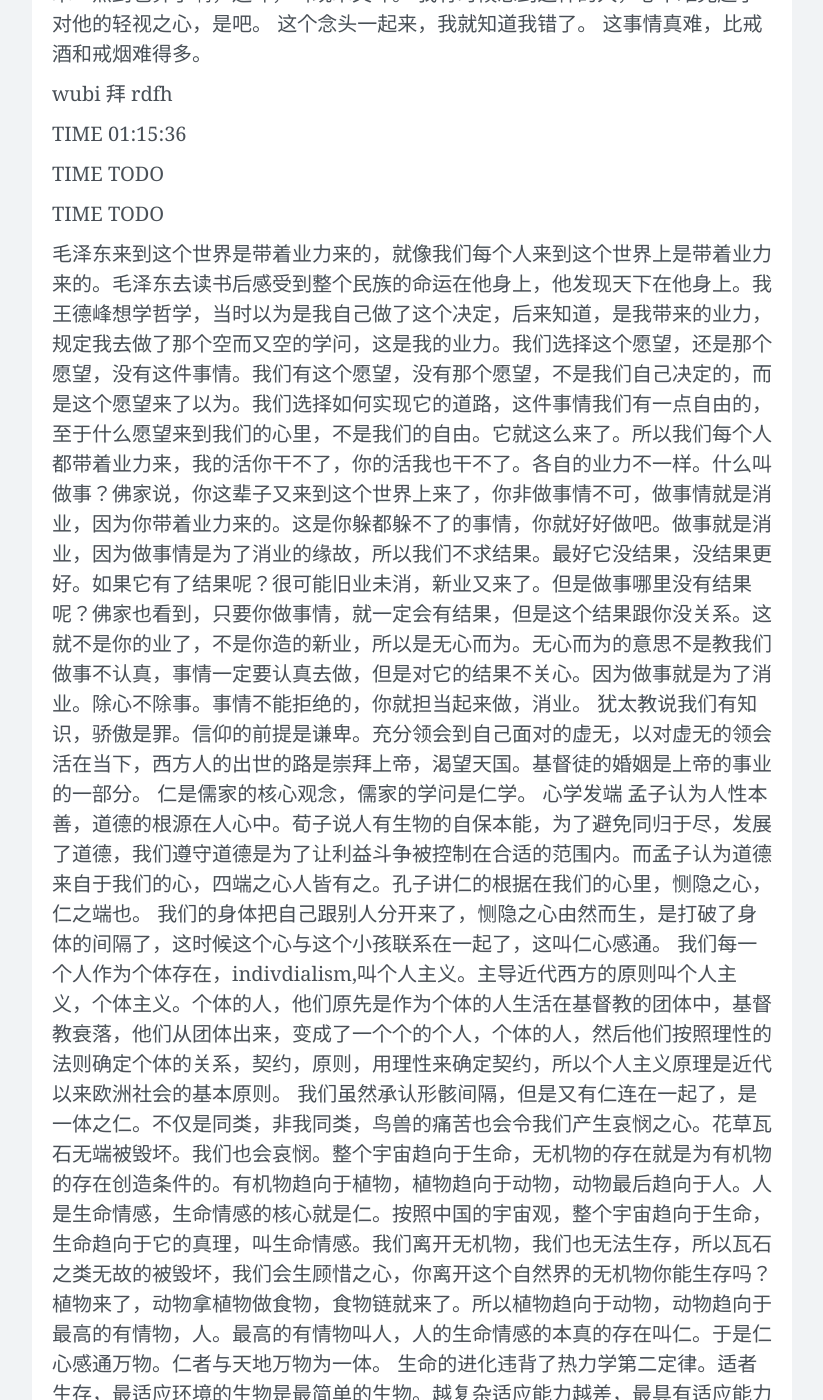
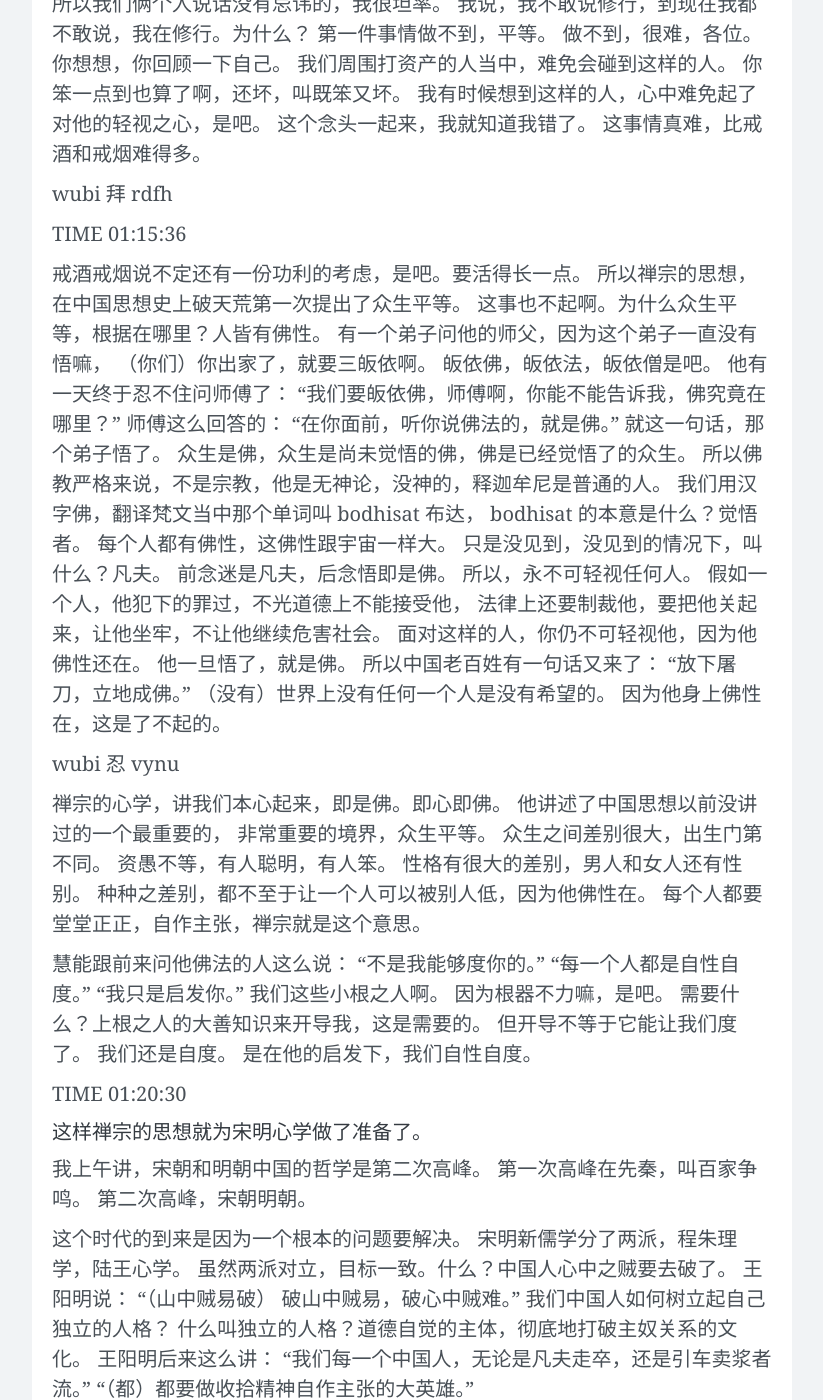
Before and after one commit to wangtiga/wangtiga.github.io, a Jekyll site: the page built from _previews/yangming_school_of_mind.md, in a window 1280 px wide and 1400 px high, scrolled down 51080 px. Shown: the whole window, without its empty margins (228-1051 px from the left). Built offline with Jekyll 4.4.1, drawn with Linux system fonts in a browser that asks for light colours; nearby versions of some CDN libraries; comment, search, counter and statistics services are not loaded; some of the changed text lies outside the part shown.

Commit message:
updated from mac

```diff
--- a/_previews/yangming_school_of_mind.md
+++ b/_previews/yangming_school_of_mind.md
@@ -2553,8 +2553,96 @@ TIME 01:13:04
 
 wubi 拜 rdfh
 
-
 TIME 01:15:36
+
+戒酒戒烟说不定还有一份功利的考虑，是吧。要活得长一点。
+所以禅宗的思想，在中国思想史上破天荒第一次提出了众生平等。
+这事也不起啊。为什么众生平等，根据在哪里？人皆有佛性。
+有一个弟子问他的师父，因为这个弟子一直没有悟嘛，
+（你们）你出家了，就要三皈依啊。
+皈依佛，皈依法，皈依僧是吧。
+他有一天终于忍不住问师傅了：
+ "我们要皈依佛，师傅啊，你能不能告诉我，佛究竟在哪里？"
+师傅这么回答的：
+ "在你面前，听你说佛法的，就是佛。"
+就这一句话，那个弟子悟了。
+众生是佛，众生是尚未觉悟的佛，佛是已经觉悟了的众生。
+所以佛教严格来说，不是宗教，他是无神论，没神的，释迦牟尼是普通的人。
+我们用汉字佛，翻译梵文当中那个单词叫 bodhisat 布达， bodhisat 的本意是什么？觉悟者。
+每个人都有佛性，这佛性跟宇宙一样大。
+只是没见到，没见到的情况下，叫什么？凡夫。
+前念迷是凡夫，后念悟即是佛。
+所以，永不可轻视任何人。
+假如一个人，他犯下的罪过，不光道德上不能接受他，
+法律上还要制裁他，要把他关起来，让他坐牢，不让他继续危害社会。
+面对这样的人，你仍不可轻视他，因为他佛性还在。
+他一旦悟了，就是佛。
+所以中国老百姓有一句话又来了：
+ "放下屠刀，立地成佛。"
+（没有）世界上没有任何一个人是没有希望的。
+因为他身上佛性在，这是了不起的。
+
+wubi 忍 vynu
+
+禅宗的心学，讲我们本心起来，即是佛。即心即佛。
+他讲述了中国思想以前没讲过的一个最重要的，
+非常重要的境界，众生平等。
+众生之间差别很大，出生门第不同。
+资愚不等，有人聪明，有人笨。
+性格有很大的差别，男人和女人还有性别。
+种种之差别，都不至于让一个人可以被别人低，因为他佛性在。
+每个人都要堂堂正正，自作主张，禅宗就是这个意思。
+
+
+慧能跟前来问他佛法的人这么说：
+ "不是我能够度你的。"
+ "每一个人都是自性自度。"
+ "我只是启发你。"
+我们这些小根之人啊。
+因为根器不力嘛，是吧。
+需要什么？上根之人的大善知识来开导我，这是需要的。
+但开导不等于它能让我们度了。
+我们还是自度。
+是在他的启发下，我们自性自度。
+
+TIME 01:20:30
+
+#### 这样禅宗的思想就为宋明心学做了准备了。
+
+我上午讲，宋朝和明朝中国的哲学是第二次高峰。
+第一次高峰在先秦，叫百家争鸣。
+第二次高峰，宋朝明朝。
+
+这个时代的到来是因为一个根本的问题要解决。
+宋明新儒学分了两派，程朱理学，陆王心学。
+虽然两派对立，目标一致。什么？中国人心中之贼要去破了。
+王阳明说： "（山中贼易破） 破山中贼易，破心中贼难。"
+我们中国人如何树立起自己独立的人格？
+什么叫独立的人格？道德自觉的主体，彻底地打破主奴关系的文化。
+王阳明后来这么讲：
+ "我们每一个中国人，无论是凡夫走卒，还是引车卖浆者流。"
+ "（都）都要做收拾精神自作主张的大英雄。"
+
+人的社会地位有高低，你最多叫贩夫走卒，我叫引车卖浆者流是吧。
+不妨碍我们成为什么？大英雄。
+那叫收拾精神自作主张。
+
+#### 这个目标就是宋明新儒学的共同目标：破心中之贼，打破主奴关系的文化。
+
+这是中国人自己的伟大的启蒙运动。
+禅宗为他做了准备。
+我们有了根据。
+因为禅宗告诉我们，人人皆有佛性。
+每个人都可以凭自己的心，叫即心即佛。
+于是才有了陆象山王阳明的心学。
+
+### 所以第三个问题。什么是阳明心学？
+
+TIME 01:23:10
+
+我们上午讲了孟子的心学，这是开端。
+
+
 
 
 TIME TODO
```
